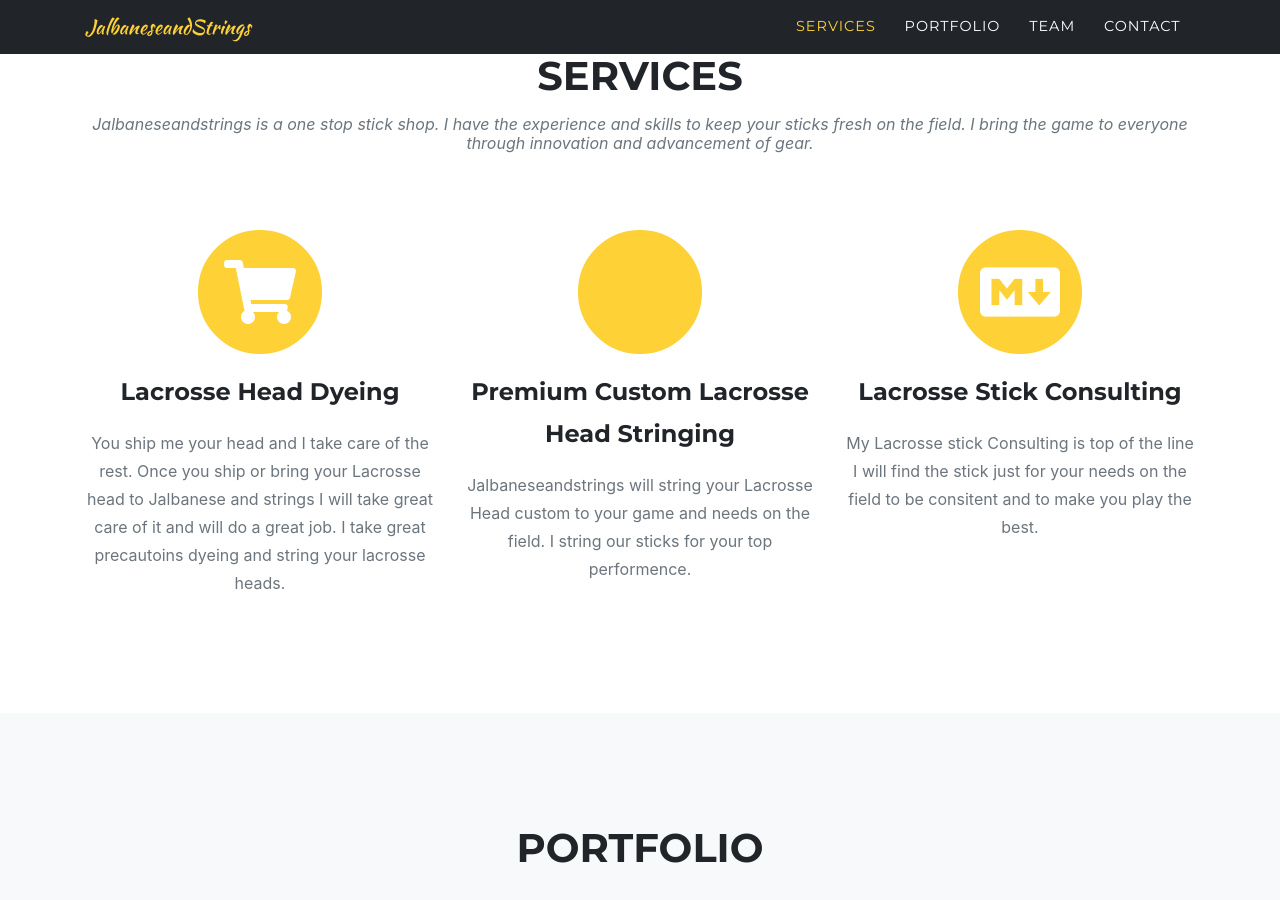
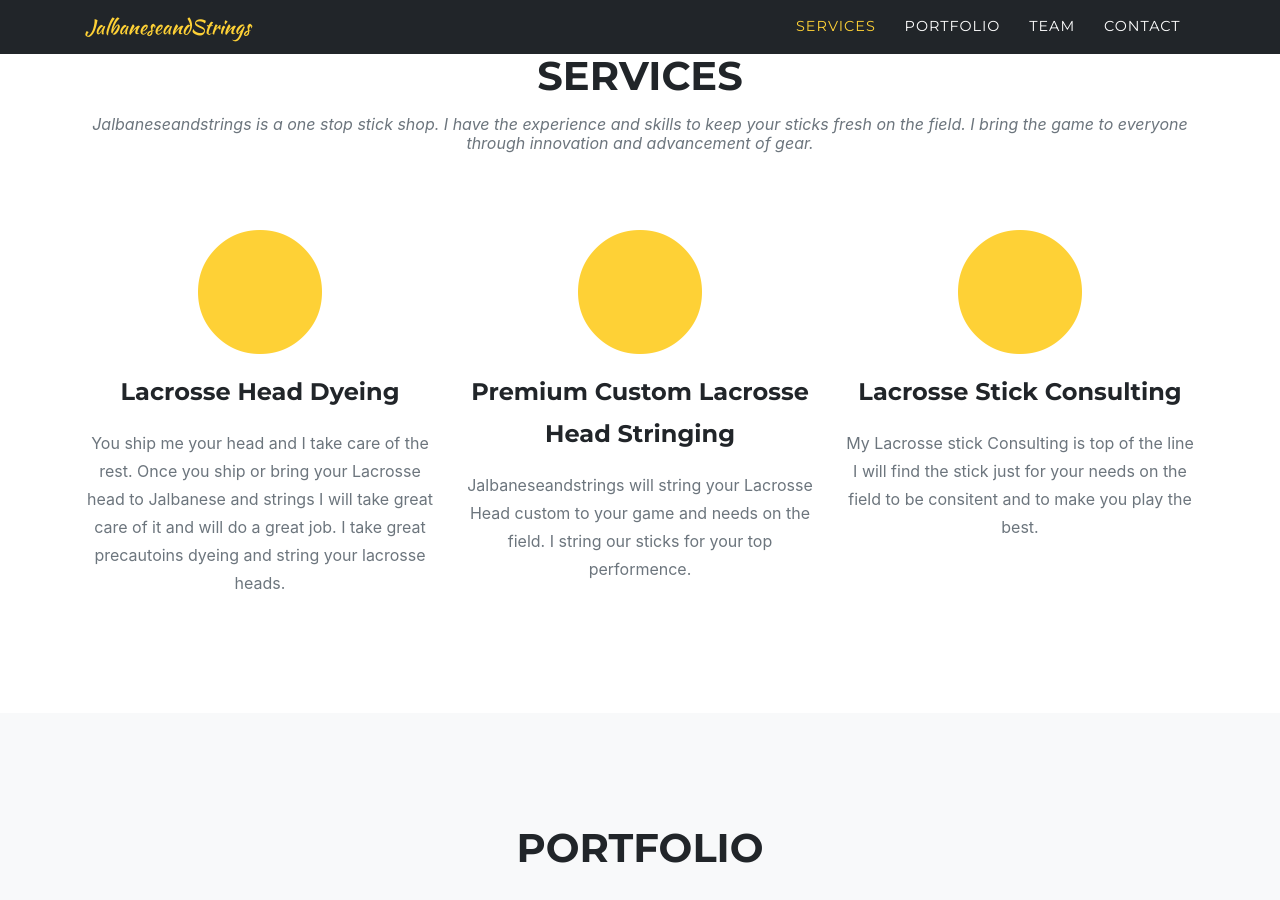
Before and after one commit to JalbaneseandStrings/JalbaneseandStrings.github.io, a Jekyll site: the page built from index.md, in a window 1280 px wide and 900 px high, scrolled down 1025 px. Built offline with Jekyll 4.4.1, drawn with Linux system fonts in a browser that asks for light colours; some web fonts are replaced.

Commit message:
removed icons

```diff
--- a/_data/sitetext.yml
+++ b/_data/sitetext.yml
@@ -23,13 +23,13 @@ en: &DEFAULT_EN
     list:
       - title: "Lacrosse Head Dyeing"
         desc: "You ship me your head and I take care of the rest. Once you ship or bring your Lacrosse head to Jalbanese and strings I will take great care of it and will do a great job. I take great precautoins dyeing and string your lacrosse heads."
-        icon: fas fa-shopping-cart #find more at https://fontawesome.com/icons
+        icon: fa-solid fa-lacrosse-stick
       - title: "Premium Custom Lacrosse Head Stringing"
         desc: "Jalbaneseandstrings will string your Lacrosse Head custom to your game and needs on the field. I string our sticks for your top performence."
-        icon: fas fa-solid fa-lacrosse-stick
+        icon: fa-solid fa-lacrosse-stick
       - title: "Lacrosse Stick Consulting"
         desc: "My Lacrosse stick Consulting is top of the line I will find the stick just for your needs on the field to be consitent and to make you play the best."
-        icon: fab fa-markdown
+        icon: fa-solid fa-lacrosse-stick
 
   portfolio:
     title: "Portfolio"
```
